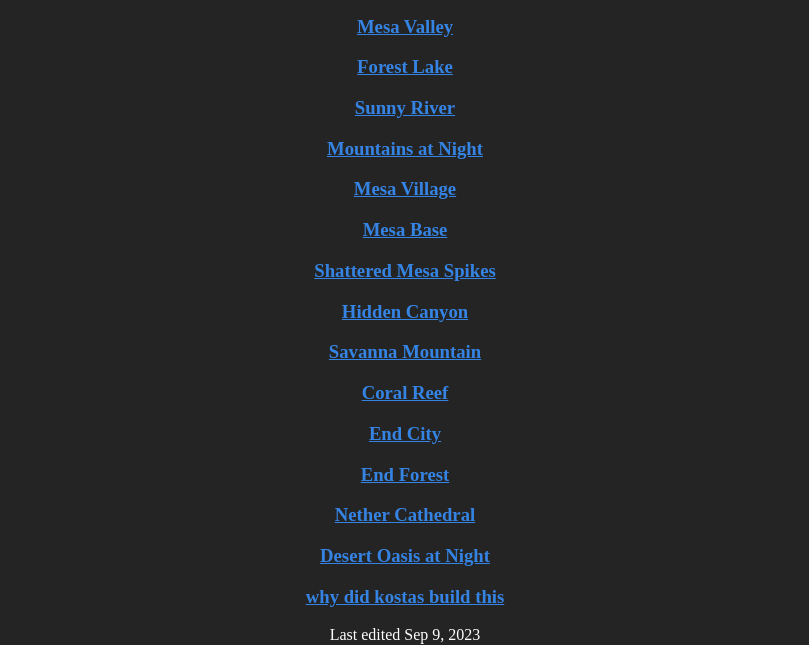
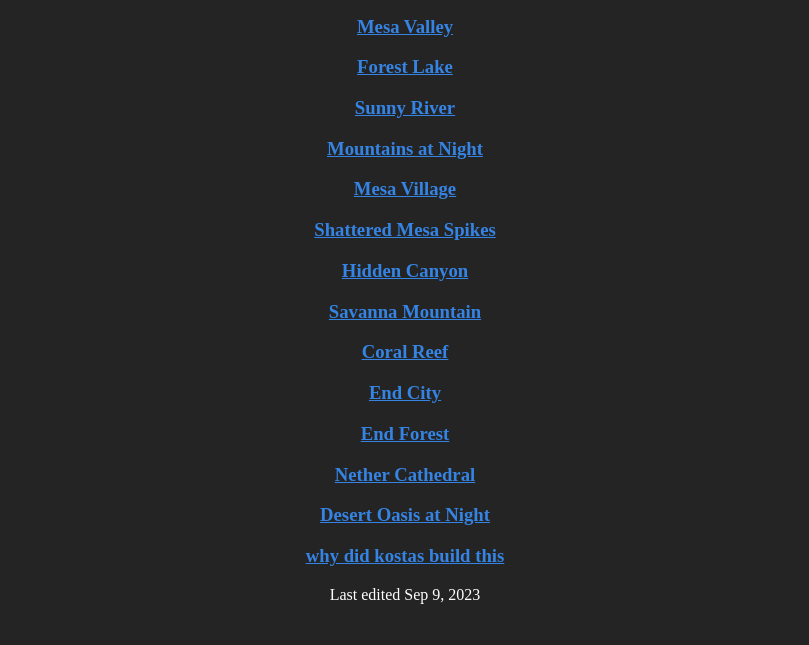
Before and after one commit to Breadmaster101/Breadmaster101.github.io, a plain HTML site: page mcscreenshots.html in a window 1280 px wide. Shown: the part 155-800 px from the top of the page, without its empty margins (235-1044 px from the left). Drawn offline with Linux system fonts and the light colour scheme.

Commit message:
Update mcscreenshots.html

```diff
--- a/mcscreenshots.html
+++ b/mcscreenshots.html
@@ -25,7 +25,6 @@
   <h3><a href="images/shaderscreenshots/river3.png">Sunny River</a></h3>
   <h3><a href="images/shaderscreenshots/nightmountains.png">Mountains at Night</a></h3>
   <h3><a href="images/shaderscreenshots/mesavillage.png">Mesa Village</a></h3>
-  <h3><a href="images/shaderscreenshots/mesabase.png">Mesa Base</a></h3>
   <h3><a href="images/shaderscreenshots/badlandsspikes.png">Shattered Mesa Spikes</a></h3>
   <h3><a href="images/shaderscreenshots/hiddencanyon.png">Hidden Canyon</a></h3>
   <h3><a href="images/shaderscreenshots/savannamountain.png">Savanna Mountain</a></h3>
```
